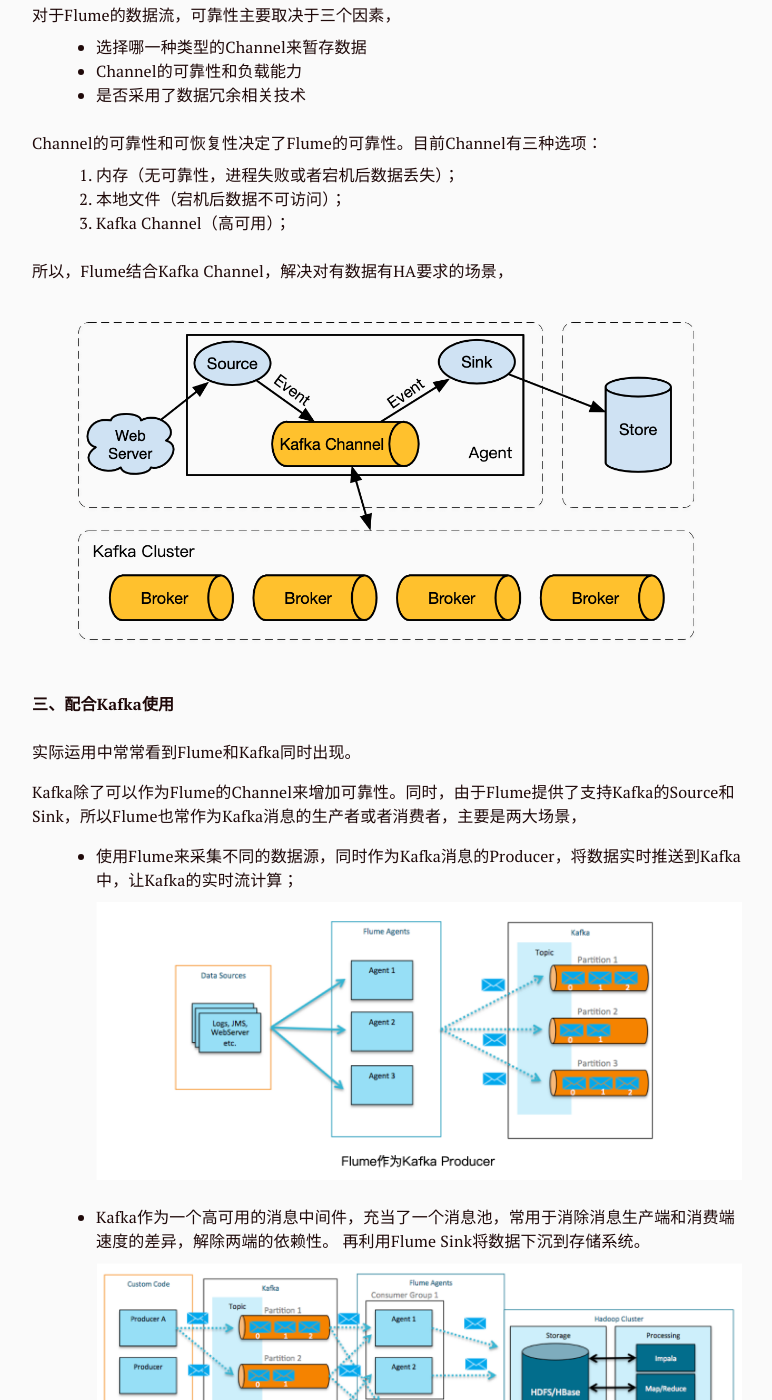
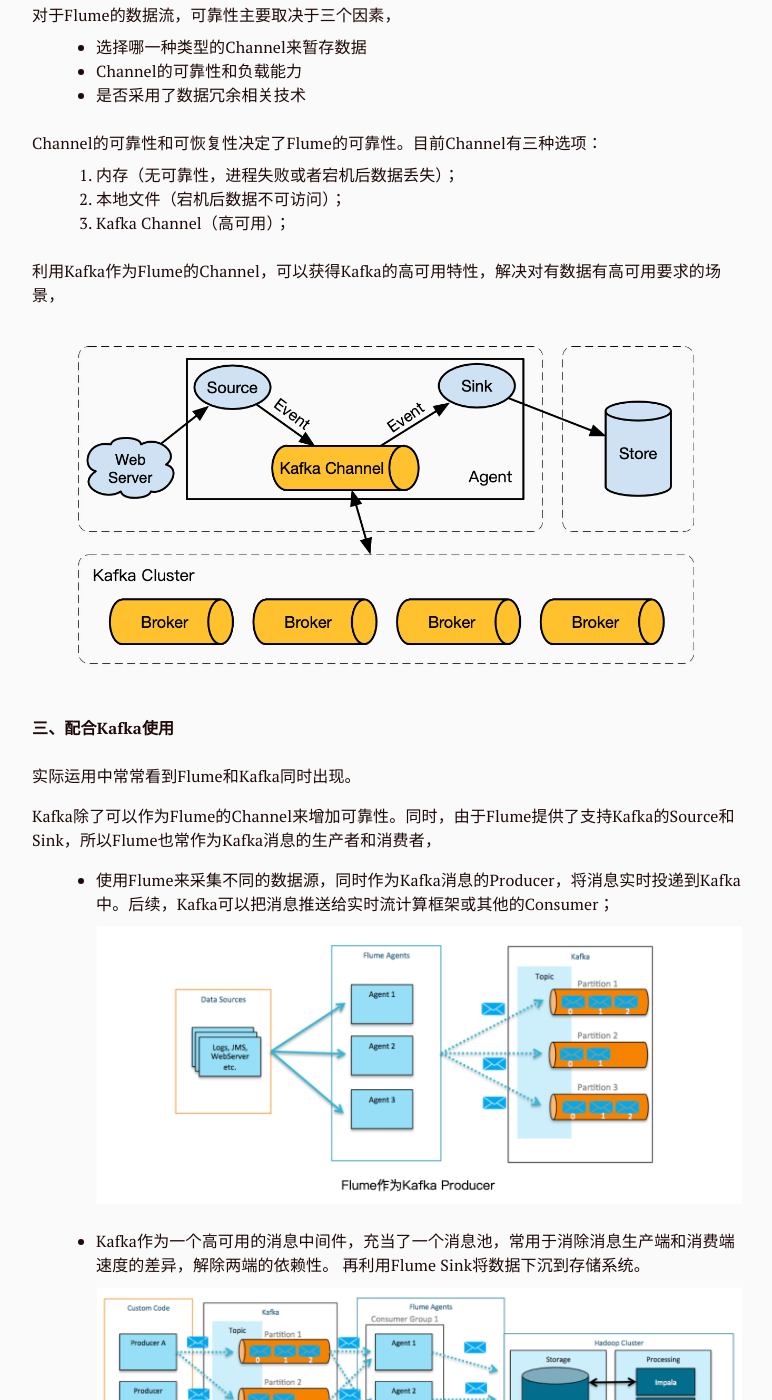
Before and after one commit to aaronyao/aaronyao.github.io, a Jekyll site: the page built from _posts/2019-03-09-flume-for-data-ingestion.md, in a window 1280 px wide and 1400 px high, scrolled down 3042 px. Shown: the whole window, without its empty margins (253-1025 px from the left). Built offline with Jekyll 4.4.1, drawn with Linux system fonts in a browser that asks for light colours; some of the changed text lies outside the part shown.

Commit message:
Update blog.

```diff
--- a/_posts/2019-03-09-flume-for-data-ingestion.md
+++ b/_posts/2019-03-09-flume-for-data-ingestion.md
@@ -65,7 +65,7 @@ Channel的可靠性和可恢复性决定了Flume的可靠性。目前Channel有
 2. 本地文件（宕机后数据不可访问）；
 3. Kafka Channel（高可用）；
 
-所以，Flume结合Kafka Channel，解决对有数据有HA要求的场景，
+利用Kafka作为Flume的Channel，可以获得Kafka的高可用特性，解决对有数据有高可用要求的场景，
 
 ![flume with kafka channel](/assets/images/flume-with-kafka-channel.png)
 
@@ -73,9 +73,9 @@ Channel的可靠性和可恢复性决定了Flume的可靠性。目前Channel有
 
 实际运用中常常看到Flume和Kafka同时出现。
 
-Kafka除了可以作为Flume的Channel来增加可靠性。同时，由于Flume提供了支持Kafka的Source和Sink，所以Flume也常作为Kafka消息的生产者或者消费者，主要是两大场景，
+Kafka除了可以作为Flume的Channel来增加可靠性。同时，由于Flume提供了支持Kafka的Source和Sink，所以Flume也常作为Kafka消息的生产者和消费者，
 
-- 使用Flume来采集不同的数据源，同时作为Kafka消息的Producer，将数据实时推送到Kafka中，让Kafka的实时流计算；
+- 使用Flume来采集不同的数据源，同时作为Kafka消息的Producer，将消息实时投递到Kafka中。后续，Kafka可以把消息推送给实时流计算框架或其他的Consumer；
 ![flume as kafka producer](/assets/images/flume-as-kafka-producer.png)
 
 - Kafka作为一个高可用的消息中间件，充当了一个消息池，常用于消除消息生产端和消费端速度的差异，解除两端的依赖性。 再利用Flume Sink将数据下沉到存储系统。
```
Also changed, not shown: other parts of _posts/2019-03-09-flume-for-data-ingestion.md (+2 -2 lines).
